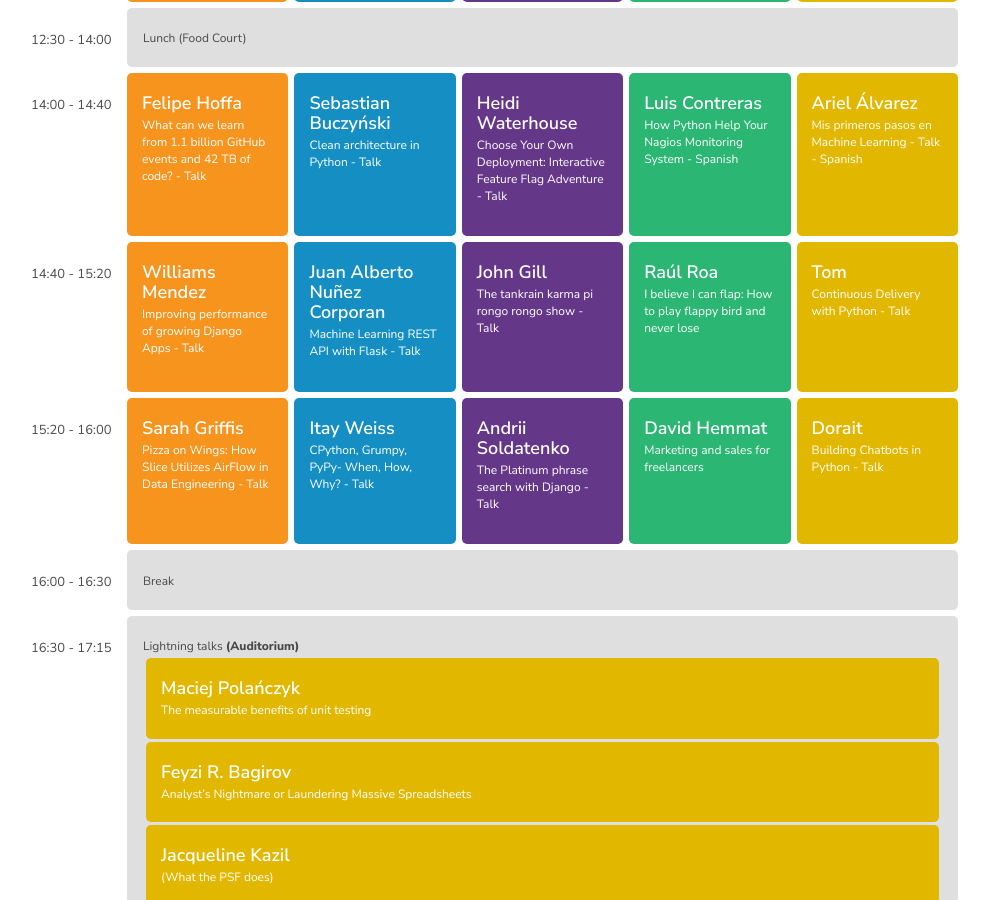
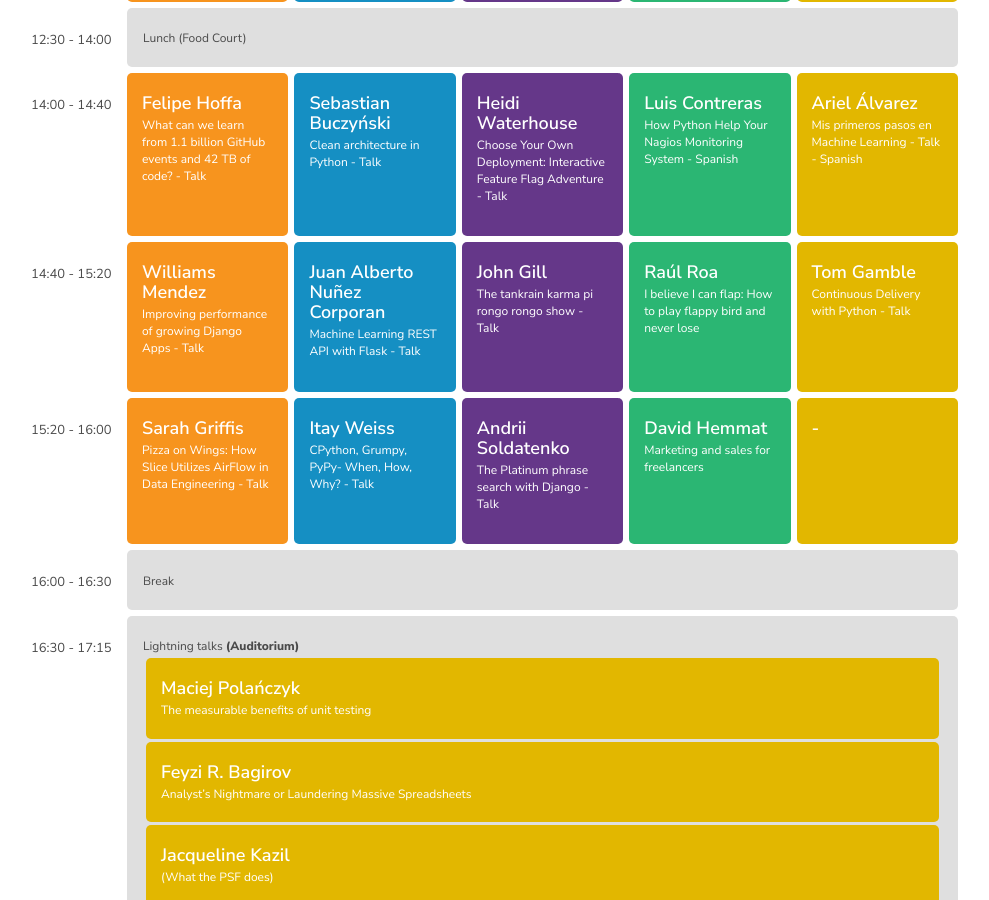
Before and after one commit to pycaribbean/pycaribbean.github.io, a Jekyll site: the page built from schedule.html, in a window 1280 px wide and 900 px high, scrolled down 2773 px. Shown: the whole window, without its empty margins (144-1133 px from the left). Built offline with Jekyll 4.4.1, drawn with Linux system fonts in a browser that asks for light colours; nearby versions of some CDN libraries; library files that are not in the unit come from our copies.

Commit message:
Remove cancelled talk

```diff
--- a/schedule.html
+++ b/schedule.html
@@ -398,7 +398,7 @@ layout: contentpage
             <p>I believe I can flap: How to play flappy bird and never lose</p>
         </div>
         <div class="lecture yellow">
-            <h4> Tom </h4>
+            <h4> Tom Gamble </h4>
             <p>Continuous Delivery with Python - Talk</p>
         </div>
         <!-- ////////////// End Row ////////////// -->
@@ -424,8 +424,8 @@ layout: contentpage
             <p>Marketing and sales for freelancers</p>
         </div>
         <div class="lecture yellow">
-            <h4> Dorait </h4>
-            <p>Building Chatbots in Python - Talk</p>
+            <h4> - </h4>
+            <p></p>
         </div>
         <!-- ////////////// End Row ////////////// -->
 
```
